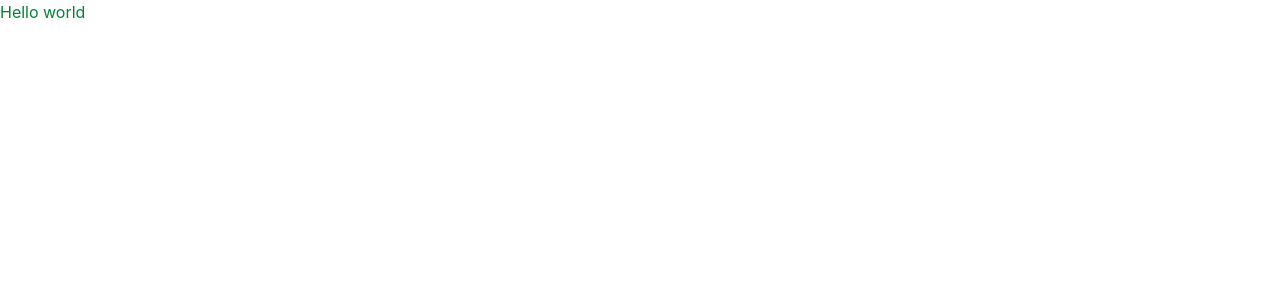
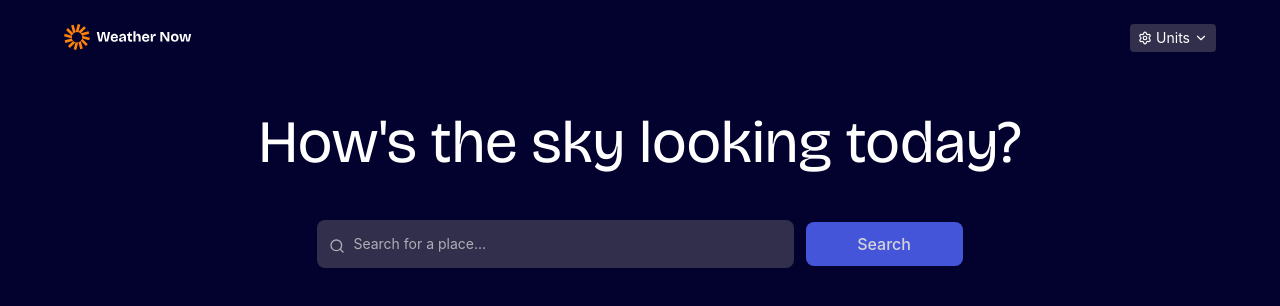
Before and after one commit to opeyemi-code/WEATHER-APP, a React (Vite) app: page / in a window 1280 px wide. Shown: the top 306 px of the page. Built offline with nearby package versions, Linux system fonts and the light colour scheme.

Commit message:
build (UI): Develop Header and Hero component

```diff
--- a/index.html
+++ b/index.html
@@ -6,7 +6,7 @@
     <meta name="viewport" content="width=device-width, initial-scale=1.0" />
     <title>Frontend Mentor | Weather app</title>
   </head>
-  <body>
+  <body class="bg-(--neutral-900)">
     <div id="root"></div>
     <script type="module" src="/src/main.tsx"></script>
   </body>
--- a/package.json
+++ b/package.json
@@ -11,6 +11,7 @@
   },
   "dependencies": {
     "@tailwindcss/vite": "^4.3.0",
+    "lucide-react": "^1.16.0",
     "react": "^19.2.6",
     "react-dom": "^19.2.6",
     "tailwindcss": "^4.3.0"
--- a/src/App.tsx
+++ b/src/App.tsx
@@ -1,7 +1,14 @@
 import "./App.css";
+import Header from "./components/Header";
+import Hero from "./components/Hero";
 
 function App() {
-  return <h1 className="text-green-700">Hello world</h1>;
+  return (
+    <div className="px-4 py-6 md:px-16">
+      <Header />
+      <Hero />
+    </div>
+  );
 }
 
 export default App;
--- /dev/null
+++ b/src/components/DropdownMenu.tsx
@@ -0,0 +1,67 @@
+import { ChevronDown, Settings } from "lucide-react";
+import React from "react";
+
+function DropdownMenu() {
+  return (
+    <div className="flex flex-col items-end">
+      {/* Dropdown button */}
+      <button
+        className="text-white bg-(--neutral-700) px-2 py-1 rounded-sm flex gap-1 items-center text-sm hover:cursor-pointer"
+        type="button"
+      >
+        <span aria-label="hidden">
+          <Settings size={14} />
+        </span>
+        Units
+        <span aria-label="hidden">
+          <ChevronDown size={14} />
+        </span>
+      </button>
+      {/* Dropdown */}
+      <div className="bg-(--neutral-700) hidden p-1 my-2 text-(--neutral-0) text-sm rounded-sm w-43">
+        <div>
+          <button type="button">Switch to Imperial</button>
+          <div className="my-1 border-b border-(--neutral-600)">
+            <h6 className="text-(--neutral-300) text-[0.75rem]">Temperature</h6>
+            <ul className="p-0.5">
+              <li className="bg-(--neutral-800) p-1 rounded-sm">
+                Celsius (&#8451;)
+              </li>
+              <li className="my-1 p-1">Fahrenheit (&#8457;)</li>
+            </ul>
+          </div>
+          <div className="my-1 border-b border-(--neutral-600)">
+            <h6 className="text-(--neutral-300) text-[0.75rem]">Wind Speed</h6>
+            <ul className="p-0.5">
+              <li className="bg-(--neutral-800) p-1 rounded-sm">km/h</li>
+              <li className="p-1">mph</li>
+            </ul>
+          </div>
+          <div className="my-1 pb-1">
+            <h6 className="text-(--neutral-300) text-[0.75rem]">
+              Precipitation
+            </h6>
+            <ul className="py-0.5">
+              <li className="bg-(--neutral-800) p-1 rounded-sm">
+                Millimeters (
+                <abbr className="no-underline" title="millimeters">
+                  mm
+                </abbr>
+                )
+              </li>
+              <li className="p-1">
+                Inches (
+                <abbr className="no-underline" title="inches">
+                  in
+                </abbr>
+                )
+              </li>
+            </ul>
+          </div>
+        </div>
+      </div>
+    </div>
+  );
+}
+
+export default DropdownMenu;
--- /dev/null
+++ b/src/components/Header.tsx
@@ -0,0 +1,19 @@
+import React from "react";
+import logo from "../assets/images/logo.svg";
+import DropdownMenu from "./DropdownMenu";
+
+function Header() {
+  return (
+    <header className="flex justify-between">
+      {/* logo */}
+      <div>
+        <img className="w-32" src={logo} alt="Logo" />
+      </div>
+
+      {/* Dropdown Menu */}
+      <DropdownMenu />
+    </header>
+  );
+}
+
+export default Header;
--- /dev/null
+++ b/src/components/Hero.tsx
@@ -0,0 +1,35 @@
+import { Search } from "lucide-react";
+import React from "react";
+
+function Hero() {
+  return (
+    <section className="flex flex-col items-center justify-center my-15 mx-auto lg:w-[70%]">
+      <h1 className="font-bricolage text-(--neutral-0) text-6xl text-center">
+        How's the sky looking today?
+      </h1>
+      <form className="flex flex-col md:flex-row justify-center items-center mt-12 gap-3 w-full md:w-[80%]">
+        <label className="relative w-full" htmlFor="search-box">
+          <input
+            className="bg-(--neutral-700) block w-full placeholder:text-(--neutral-300) text-sm pl-9 py-3.5 rounded-lg grow focus:outline-(--neutral-0) focus:outline-1"
+            type="text"
+            name="search"
+            id="search-box"
+            placeholder="Search for a place..."
+          />
+          <Search
+            size={16}
+            className="absolute top-4.5 left-3 text-(--neutral-300)"
+          />
+        </label>
+        <button
+          className="bg-(--blue-500) block font-medium text-(--neutral-200) px-3 py-2.5 rounded-lg w-full shrink-3 hover:cursor-pointer focus:outline-none"
+          type="button"
+        >
+          Search
+        </button>
+      </form>
+    </section>
+  );
+}
+
+export default Hero;
--- a/src/index.css
+++ b/src/index.css
@@ -1,5 +1,25 @@
 @import url("https://fonts.googleapis.com/css2?family=Bricolage+Grotesque:opsz,wght@12..96,200..800&family=DM+Sans:ital,opsz,wght@0,9..40,100..1000;1,9..40,100..1000&display=swap");
 @import "tailwindcss";
+
+:root {
+  /* Neutral */
+  --neutral-900: hsl(243, 96%, 9%);
+  --neutral-800: hsl(243, 27%, 20%);
+  --neutral-700: hsl(243, 23%, 24%);
+  --neutral-600: hsl(243, 23%, 30%);
+  --neutral-300: hsl(240, 6%, 70%);
+  --neutral-200: hsl(250, 6%, 84%);
+  --neutral-0: hsl(0, 0%, 100%);
+
+  /* Orange */
+
+  --orange-500: hsl(28, 100%, 52%);
+
+  /* Blue */
+
+  --blue-500: hsl(233, 67%, 56%);
+  --blue-700: hsl(248, 70%, 36%);
+}
 
 @theme {
   --font-DM-Sans: "DM Sans", sans-serif;
```
Also changed, not shown: 1 other file (tests, documents, lock files or other folders).
